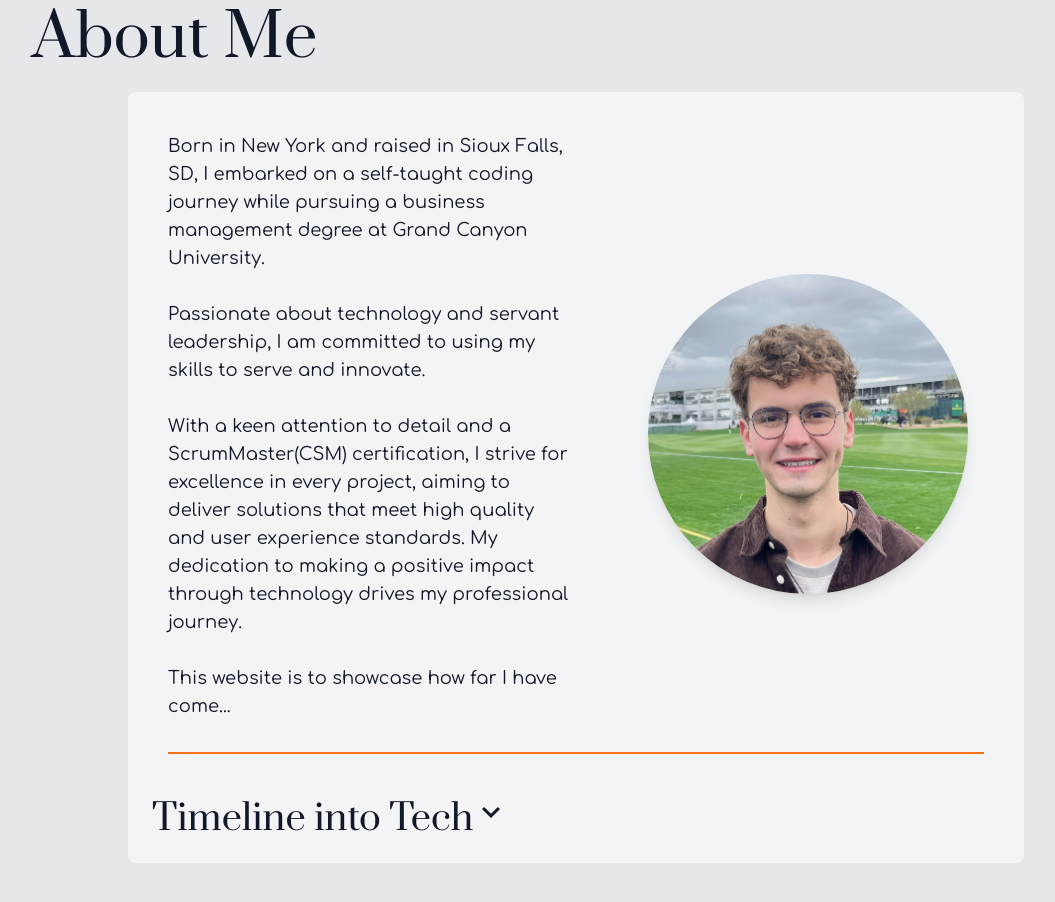
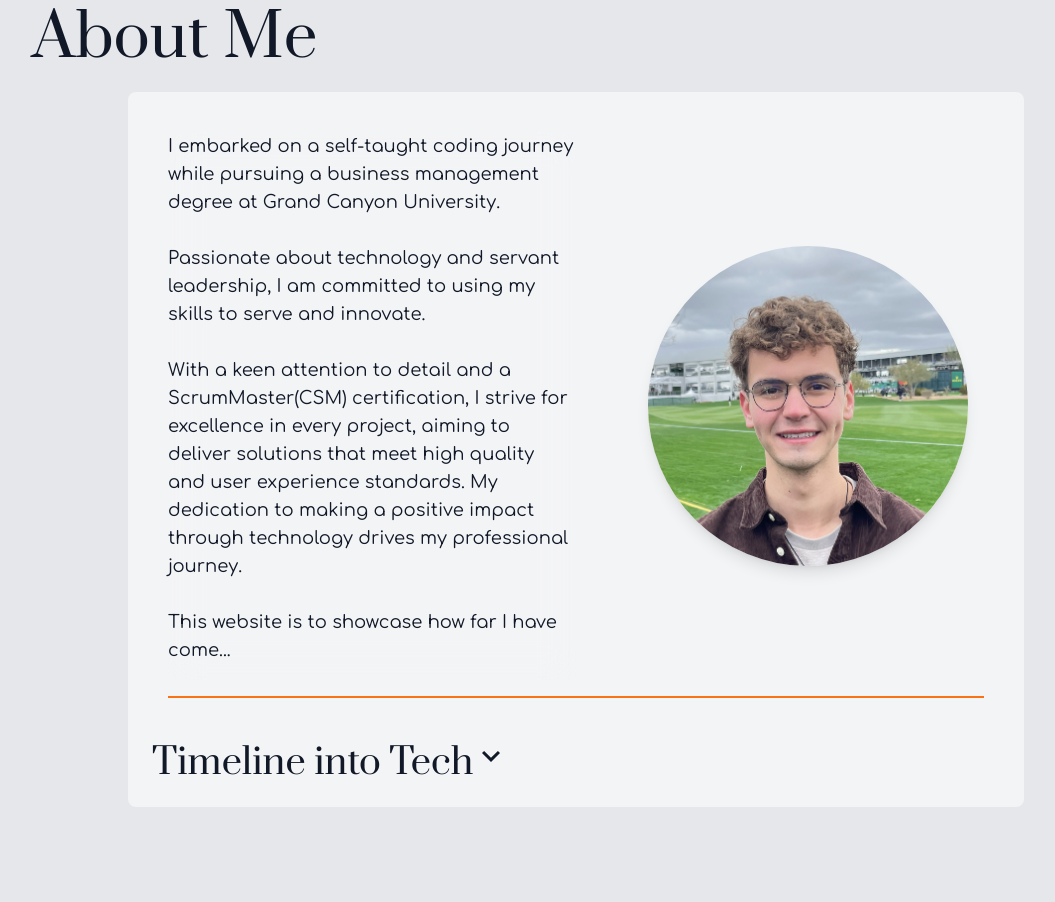
Before and after one commit to dans2177/Portfolio, a React (Create React App) app in the folder portfolio/: page / in a window 1280 px wide. Shown: the part 880-1782 px from the top of the page, without its empty margins (64-1119 px from the left). Built offline with nearby package versions, Linux system fonts and the light colour scheme; a web font is replaced by a local one.

Commit message:
Update About.jsx

```diff
--- a/portfolio/src/components/About.jsx
+++ b/portfolio/src/components/About.jsx
@@ -48,7 +48,7 @@ function About() {
 
               <div className=" dark:bg-opacity-10 backdrop-filter backdrop-blur-lg rounded-lg">
                 <h3 className="text-lg pb-4 font-comfortaa text-gray-900 dark:text-white">
-                  Born in New York and raised in Sioux Falls, SD, I embarked on
+                  I embarked on
                   a self-taught coding journey while pursuing a business
                   management degree at Grand Canyon University.
                   <br />
```
